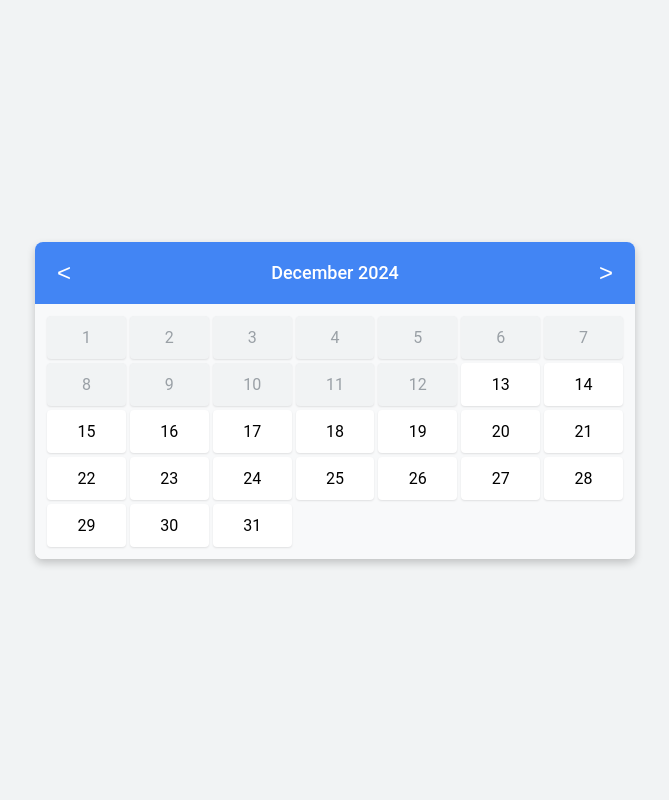
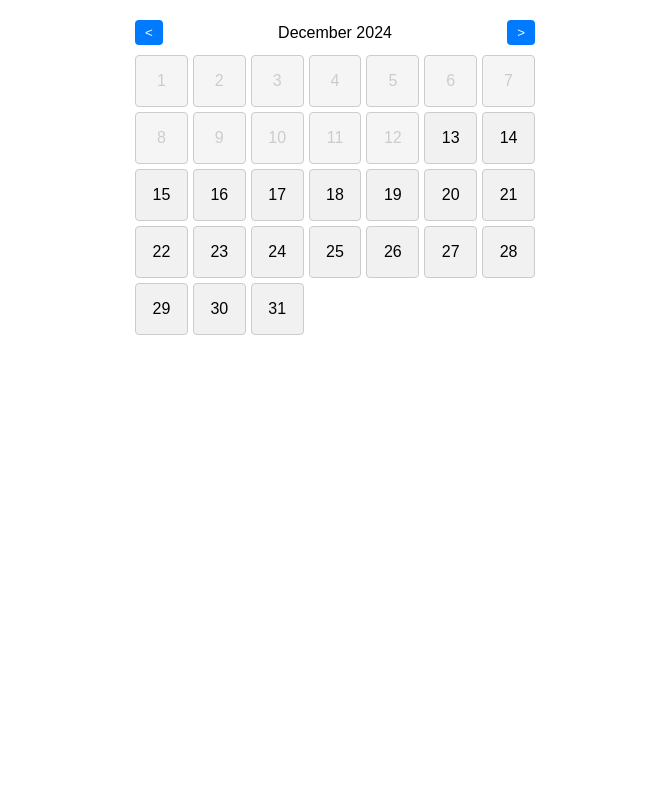
Before and after one commit to OpenGL112/flask_TG_controll, a Flask app: page /calendar in a window 1280 px wide. Shown: the whole page, without its empty margins (305-974 px from the left). Run offline with Flask 3, Linux system fonts and the light colour scheme.

Commit message:
App V0.0.3 (Calendar has been updated)

```diff
--- a/app.py
+++ b/app.py
@@ -1,6 +1,7 @@
-from flask import Flask, request, render_template, redirect, url_for
+from flask import Flask, request, render_template, redirect, url_for, jsonify
 from flask_sqlalchemy import SQLAlchemy
-
+from datetime import datetime
+import random, db_config
 
 app = Flask(__name__)
 
@@ -13,6 +14,15 @@
     id = db.Column(db.Integer, primary_key=True)
     name = db.Column(db.String(80), nullable=False)
     tg_acc = db.Column(db.String(120), unique=True, nullable=False)
+
+    def __repr__(self):
+        return '<User %r>' % self.name
+
+#Модель slots
+class Slots(db.Model):
+    id = db.Column(db.Integer, primary_key=True)
+    time = db.Column(db.String(120), unique=False, nullable=False)
+    booker = db.Column(db.Boolean, unique=False, nullable=False, default=False)
 
     def __repr__(self):
         return '<User %r>' % self.name
@@ -46,6 +56,40 @@
 def calendar():
     return render_template('Booking_calendar.html')
 
+# Пример данных слотов
+slots_data_1 = [
+    {"time": "08:00 - 09:00", "booked": False},
+    {"time": "09:00 - 10:00", "booked": True},
+    {"time": "10:00 - 11:00", "booked": False},
+]
+slots_data_2 = [
+    {"time": "13:00 - 14:00", "booked": False},
+    {"time": "15:00 - 16:00", "booked": True},
+    {"time": "17:00 - 18:00", "booked": False},
+]
+slots_data_3 = [
+    {"time": "11:00 - 12:00", "booked": True},
+    {"time": "12:00 - 13:00", "booked": False},
+    {"time": "19:00 - 20:00", "booked": True},
+    {"time": "21:00 - 22:00", "booked": False},
+]
+
+
+@app.route('/api/slots', methods=['GET'])
+def get_slots():
+    date_str = request.args.get('date')
+    try:
+        # Преобразуем строку в дату (если формат правильный)
+        requested_date = datetime.fromisoformat(date_str)
+        sl = random.choice([slots_data_1, slots_data_2, slots_data_3])
+        # Получаем слоты из базы данных
+        slots_json = db_config.get_available_slots(requested_date)
+
+        # Возвращаем данные напрямую как JSON-ответ
+        return jsonify(sl)
+    except (ValueError, TypeError) as e:
+        return jsonify({"Error": str(e)}), 400
+
 # Создаём таблицы
 with app.app_context():
     db.create_all()
--- a/static/Calendar.css
+++ b/static/Calendar.css
@@ -1,87 +1,135 @@
-
-body {
-    font-family: 'Roboto', Arial, sans-serif;
-    margin: 0;
-    padding: 0;
+/* Calendar Styles */
+.calendar {
     display: flex;
-    justify-content: center;
+    flex-direction: column;
     align-items: center;
-    height: 100vh;
-    background-color: #f1f3f4;
-    }
-
-.calendar {
-    width: 600px;
-    background-color: white;
-    border-radius: 8px;
-    box-shadow: 0 4px 8px rgba(0, 0, 0, 0.2);
-    overflow: hidden;
+    margin: 20px;
+    font-family: Arial, sans-serif;
 }
 
 .calendar-header {
     display: flex;
     justify-content: space-between;
     align-items: center;
-    padding: 16px;
-    background-color: #4285f4;
-    color: white;
-    font-size: 18px;
-    font-weight: 500;
+    width: 100%;
+    max-width: 400px;
+    margin-bottom: 10px;
 }
 
-.calendar-header button {
-    background: none;
+button {
+    padding: 5px 10px;
+    background-color: #007bff;
+    color: white;
     border: none;
-    color: white;
-    font-size: 24px;
+    border-radius: 4px;
     cursor: pointer;
-    transition: color 0.2s ease;
 }
 
-.calendar-header button:hover {
-    color: #cfe0fc;
+button:hover {
+    background-color: #0056b3;
 }
 
 .calendar-days {
     display: grid;
     grid-template-columns: repeat(7, 1fr);
-    padding: 10px;
-    text-align: center;
-    background-color: #f8f9fa;
+    gap: 5px;
+    width: 100%;
+    max-width: 400px;
 }
 
 .day-label {
-    font-weight: 600;
-    color: #5f6368;
-    margin-bottom: 8px;
+    font-weight: bold;
+    text-align: center;
+    margin-bottom: 5px;
 }
 
 .day {
-    padding: 12px;
+    display: flex;
+    justify-content: center;
+    align-items: center;
+    height: 50px;
+    background-color: #f1f1f1;
+    border: 1px solid #ccc;
     border-radius: 4px;
     cursor: pointer;
-    background-color: white;
-    margin: 2px;
-    box-shadow: 0 1px 2px rgba(0, 0, 0, 0.1);
-    transition: background-color 0.2s ease, transform 0.1s ease;
+}
+
+.day.disabled {
+    background-color: #e9ecef;
+    cursor: not-allowed;
 }
 
 .day:hover:not(.disabled) {
-    background-color: #e8f0fe;
-    transform: scale(1.05);
+    background-color: #d1e7fd;
 }
 
-.day.disabled {
-    background-color: #f1f3f4;
-    color: #9aa0a6;
+.slot {
+    padding: 10px;
+    margin: 5px;
+    border: 1px solid #ccc;
+    border-radius: 4px;
+    text-align: center;
+    cursor: pointer;
+}
+
+.slot.booked {
+    background-color: #f8d7da;
+    color: #721c24;
     cursor: not-allowed;
 }
 
-.day.selected {
-    background-color: #4285f4;
-    color: white;
+.popup {
+    display: none;
+    position: fixed;
+    top: 50%;
+    left: 50%;
+    transform: translate(-50%, -50%);
+    background-color: white;
+    padding: 20px;
+    border: 1px solid #ccc;
+    border-radius: 8px;
+    z-index: 1000;
+    box-shadow: 0 4px 8px rgba(0, 0, 0, 0.2);
 }
 
-.calendar-days.day {
+.popup input {
+    display: block;
+    margin: 10px 0;
+    padding: 8px;
+    width: 100%;
+}
+
+.overlay {
+    display: none;
+    position: fixed;
+    top: 0;
+    left: 0;
+    width: 100%;
+    height: 100%;
+    background: rgba(0, 0, 0, 0.5);
+    z-index: 999;
+}
+/* Disable past days visually */
+.day.disabled {
+    background-color: #f5f5f5;
+    color: #cccccc;
+    pointer-events: none;
+}
+
+/* Input field styling with prefixes */
+.input-wrapper {
+    position: relative;
+}
+
+.input-wrapper input {
+    padding-left: 20px; /* Adjust for prefix */
+}
+
+.input-wrapper .prefix {
+    position: absolute;
+    top: 50%;
+    left: 5px;
+    transform: translateY(-50%);
     font-size: 14px;
+    color: #888888;
 }
--- a/templates/Booking_calendar.html
+++ b/templates/Booking_calendar.html
@@ -5,6 +5,7 @@
     <meta name="viewport" content="width=device-width, initial-scale=1.0">
     <title>Booking Calendar</title>
     <link rel="stylesheet" href="/static/Calendar.css">
+    <link rel="stylesheet" href="/static/Slots.css">
 </head>
 <body>
     <div class="calendar">
@@ -21,8 +22,12 @@
             <div class="day-label">Thu</div>
             <div class="day-label">Fri</div>
             <div class="day-label">Sat</div>
-            <!-- Days will be dynamically generated by JavaScript -->
         </div>
+    </div>
+
+    <div id="slots-container" style="display: none;">
+        <h3>Available Slots</h3>
+        <div id="slots"></div>
     </div>
 
     <script>
@@ -31,6 +36,9 @@
             const monthYear = document.getElementById('month-year');
             const prevMonth = document.getElementById('prev-month');
             const nextMonth = document.getElementById('next-month');
+
+            const slotsContainer = document.getElementById('slots-container');
+            const slotsDiv = document.getElementById('slots');
 
             let currentDate = new Date();
 
@@ -45,36 +53,60 @@
                 const firstDay = new Date(year, month, 1).getDay();
                 const daysInMonth = new Date(year, month + 1, 0).getDate();
                 const today = new Date();
+                today.setHours(0, 0, 0, 0);
 
-                // Generate empty slots for days of the previous month
                 for (let i = 0; i < firstDay; i++) {
                     const emptySlot = document.createElement('div');
                     emptySlot.className = 'day disabled';
                     calendarDays.appendChild(emptySlot);
                 }
 
-                // Generate days for the current month
                 for (let day = 1; day <= daysInMonth; day++) {
                     const dayElement = document.createElement('div');
                     dayElement.className = 'day';
                     dayElement.textContent = day;
 
                     const dayDate = new Date(year, month, day);
-                    if (dayDate < new Date(today.getFullYear(), today.getMonth(), today.getDate())) {
+                    dayDate.setHours(0, 0, 0, 0);
+
+                    if (dayDate < today) {
                         dayElement.classList.add('disabled');
-                    } else if (
-                        dayDate.getDate() === today.getDate() &&
-                        dayDate.getMonth() === today.getMonth() &&
-                        dayDate.getFullYear() === today.getFullYear()
-                    ) {
-                        dayElement.classList.add('current');
-                        dayElement.addEventListener('click', () => {
-                            alert('Today\'s date clicked!');
-                        });
+                    } else {
+                        dayElement.addEventListener('click', () => fetchSlots(dayDate));
                     }
 
                     calendarDays.appendChild(dayElement);
                 }
+            }
+
+            async function fetchSlots(date) {
+                try {
+                    const response = await fetch(`/api/slots?date=${date.toISOString()}`);
+                    const slots = await response.json();
+
+                    displaySlots(slots);
+                } catch (error) {
+                    console.error('Error fetching slots:', error);
+                    alert('Failed to load slots. Please try again later.');
+                }
+            }
+
+            function displaySlots(slots) {
+                slotsContainer.style.display = 'block';
+                slotsDiv.innerHTML = '';
+
+                slots.forEach(slot => {
+                    const slotElement = document.createElement('div');
+                    slotElement.className = 'slot';
+                    slotElement.textContent = slot.time;
+
+                    if (slot.booked) {
+                        slotElement.classList.add('booked');
+                        slotElement.style.pointerEvents = 'none';
+                    }
+
+                    slotsDiv.appendChild(slotElement);
+                });
             }
 
             prevMonth.addEventListener('click', () => {
```
Also changed, not shown: db_config.py (added, +42 -0 lines), static/Slots.css (added, +47 -0 lines). Lines whose indentation alone changed are shown as unchanged.
